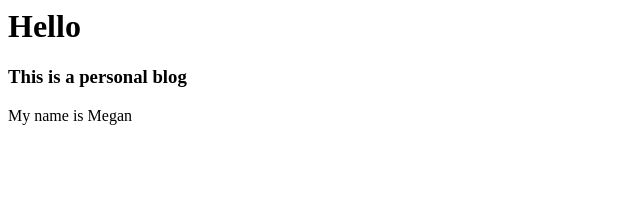
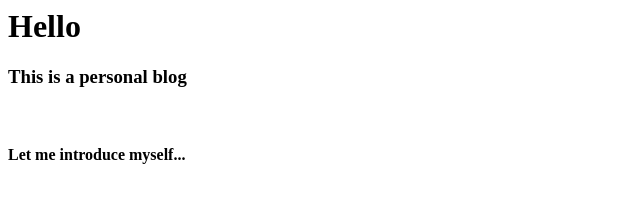
Before and after one commit to meganludlow/CFG-Class, a plain HTML site: page index.html in a window 1280 px wide. Shown: the whole page, without its empty margins (0-640 px from the left). Drawn offline with Linux system fonts and the light colour scheme.

Commit message:
Update index.html

```diff
--- a/index.html
+++ b/index.html
@@ -1,3 +1,5 @@
 <h1>Hello</h1>
   <h3> This is a personal blog</h3>
-  <p>My name is Megan</p>
+<br>
+
+<h4> Let me introduce myself...</h4>
```
